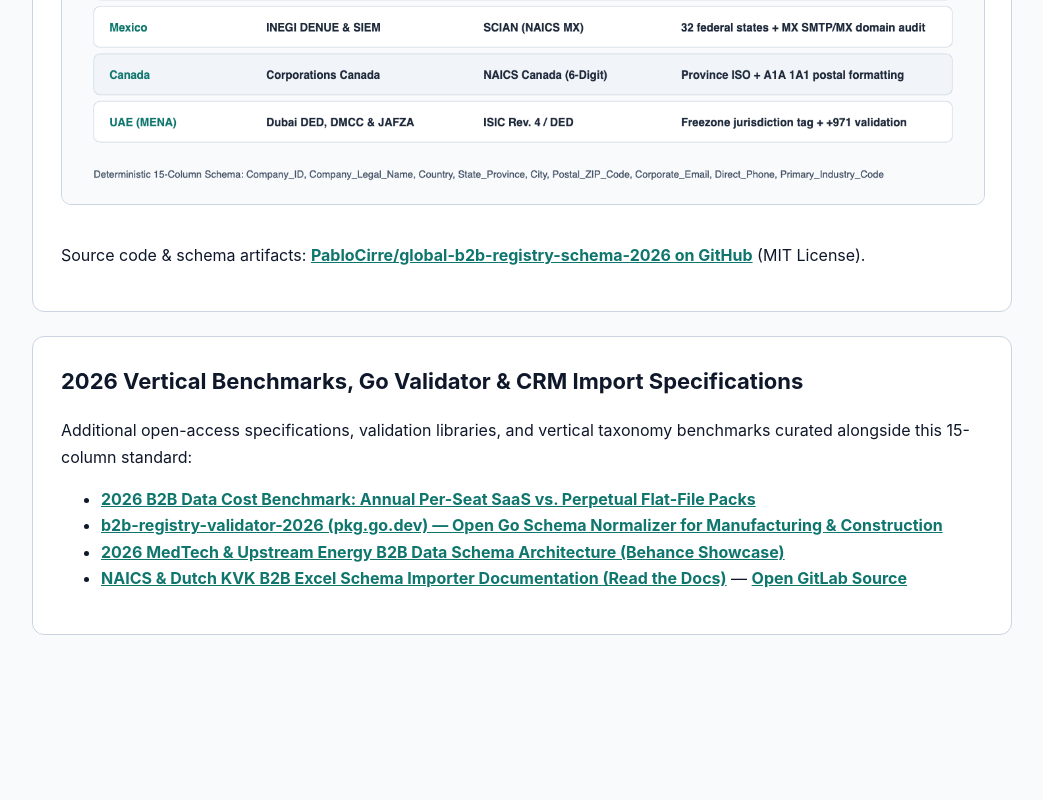
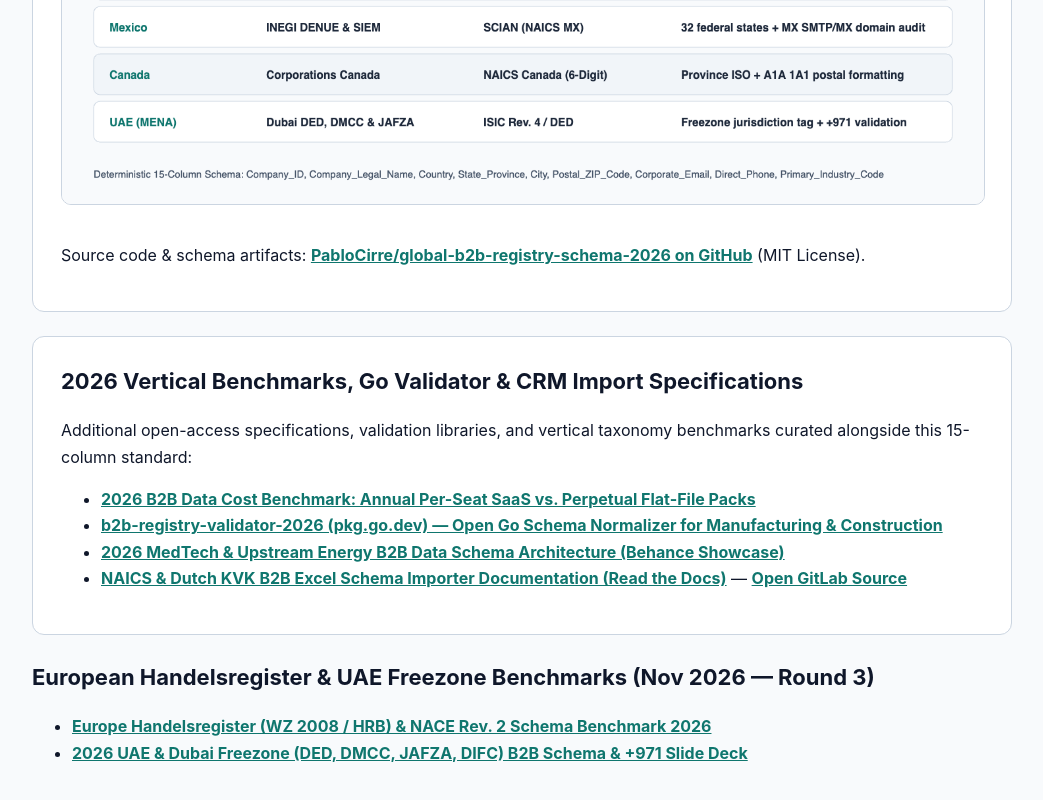
Before and after one commit to PabloCirre/global-b2b-registry-schema-2026, a plain HTML site: page index.html in a window 1280 px wide. Shown: the part 3005-3805 px from the top of the page, without its empty margins (118-1161 px from the left). Before the commit the page ends 3756 px from the top, so only its background shows below. Drawn offline with Linux system fonts and the light colour scheme.

Commit message:
Add Round 3 Handelsregister & UAE Freezone schema benchmarks to discovery mesh

```diff
--- a/index.html
+++ b/index.html
@@ -97,6 +97,15 @@
         <li><a href="https://naics-kvk-b2b-importer.readthedocs.io/en/latest/">NAICS &amp; Dutch KVK B2B Excel Schema Importer Documentation (Read the Docs)</a> — <a href="https://gitlab.com/branvan3000/naics-kvk-b2b-importer">Open GitLab Source</a></li>
       </ul>
     </section>
-  </main>
+
+<section class="round3-benchmarks">
+  <h2>European Handelsregister &amp; UAE Freezone Benchmarks (Nov 2026 — Round 3)</h2>
+  <ul>
+    <li><a href="https://branvan3000.gitlab.io/europe-handelsregister-nace-schema-2026/">Europe Handelsregister (WZ 2008 / HRB) &amp; NACE Rev. 2 Schema Benchmark 2026</a></li>
+    <li><a href="https://speakerdeck.com/pablocirre/uae-dubai-freezone-b2b-schema-2026">2026 UAE &amp; Dubai Freezone (DED, DMCC, JAFZA, DIFC) B2B Schema &amp; +971 Slide Deck</a></li>
+  </ul>
+</section>
+
+</main>
 </body>
 </html>
```
